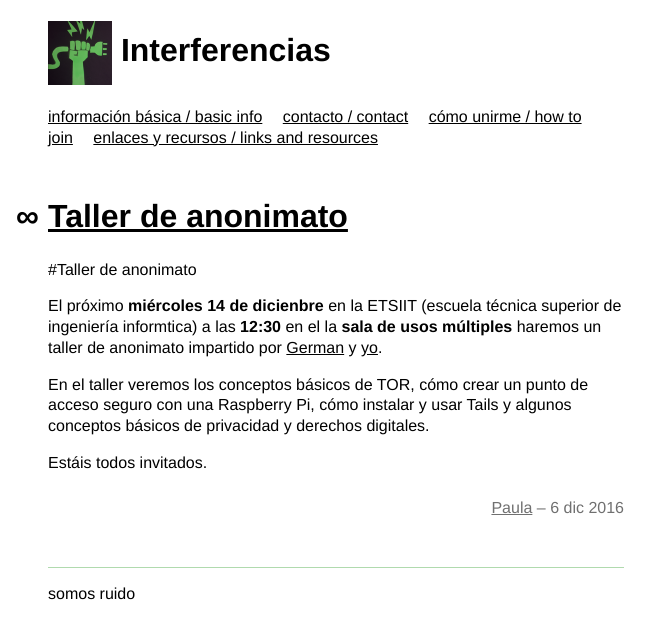
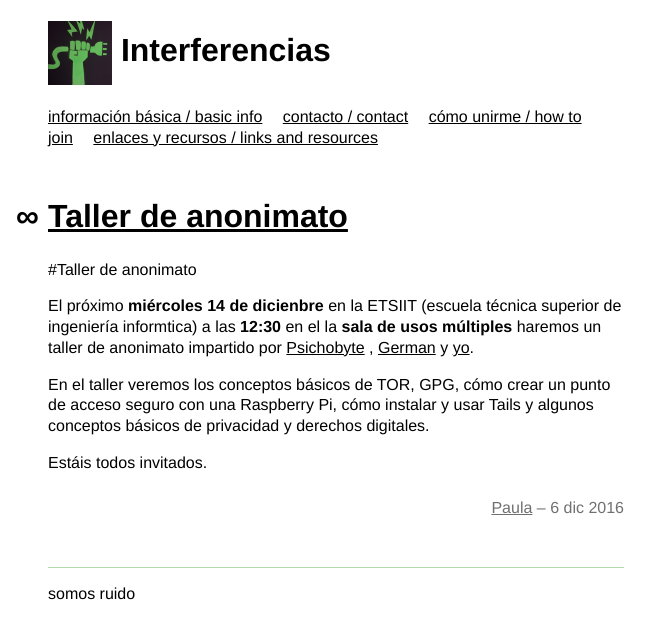
Before and after one commit to Interferencias/interferencias.github.io, a Jekyll site: the page built from _posts/2016-12-6-Taller-de-anonimato.md, in a window 1280 px wide. Shown: the top 639 px of the page, without its empty margins (0-670 px from the left). Built offline with Jekyll 4.4.1, drawn with Linux system fonts in a browser that asks for light colours.

Commit message:
Update 2016-12-6-Taller-de-anonimato.md

```diff
--- a/_posts/2016-12-6-Taller-de-anonimato.md
+++ b/_posts/2016-12-6-Taller-de-anonimato.md
@@ -6,8 +6,8 @@
 
 #Taller de anonimato
 
-El próximo **miércoles 14 de dicienbre** en la ETSIIT (escuela técnica superior de ingeniería informtica) a las **12:30** en el la **sala de usos múltiples** haremos un taller de anonimato impartido por [German](https://twitter.com/germaaan_) y [yo](https://twitter.com/Terceranexus6).
+El próximo **miércoles 14 de dicienbre** en la ETSIIT (escuela técnica superior de ingeniería informtica) a las **12:30** en el la **sala de usos múltiples** haremos un taller de anonimato impartido por [Psichobyte](https://twitter.com/psichobyte_) , [German](https://twitter.com/germaaan_) y [yo](https://twitter.com/Terceranexus6).
 
-En el taller veremos los conceptos básicos de TOR, cómo crear un punto de acceso seguro con una Raspberry Pi, cómo instalar y usar Tails y algunos conceptos básicos de privacidad y derechos digitales.
+En el taller veremos los conceptos básicos de TOR, GPG, cómo crear un punto de acceso seguro con una Raspberry Pi, cómo instalar y usar Tails y algunos conceptos básicos de privacidad y derechos digitales.
 
 Estáis todos invitados.
```
